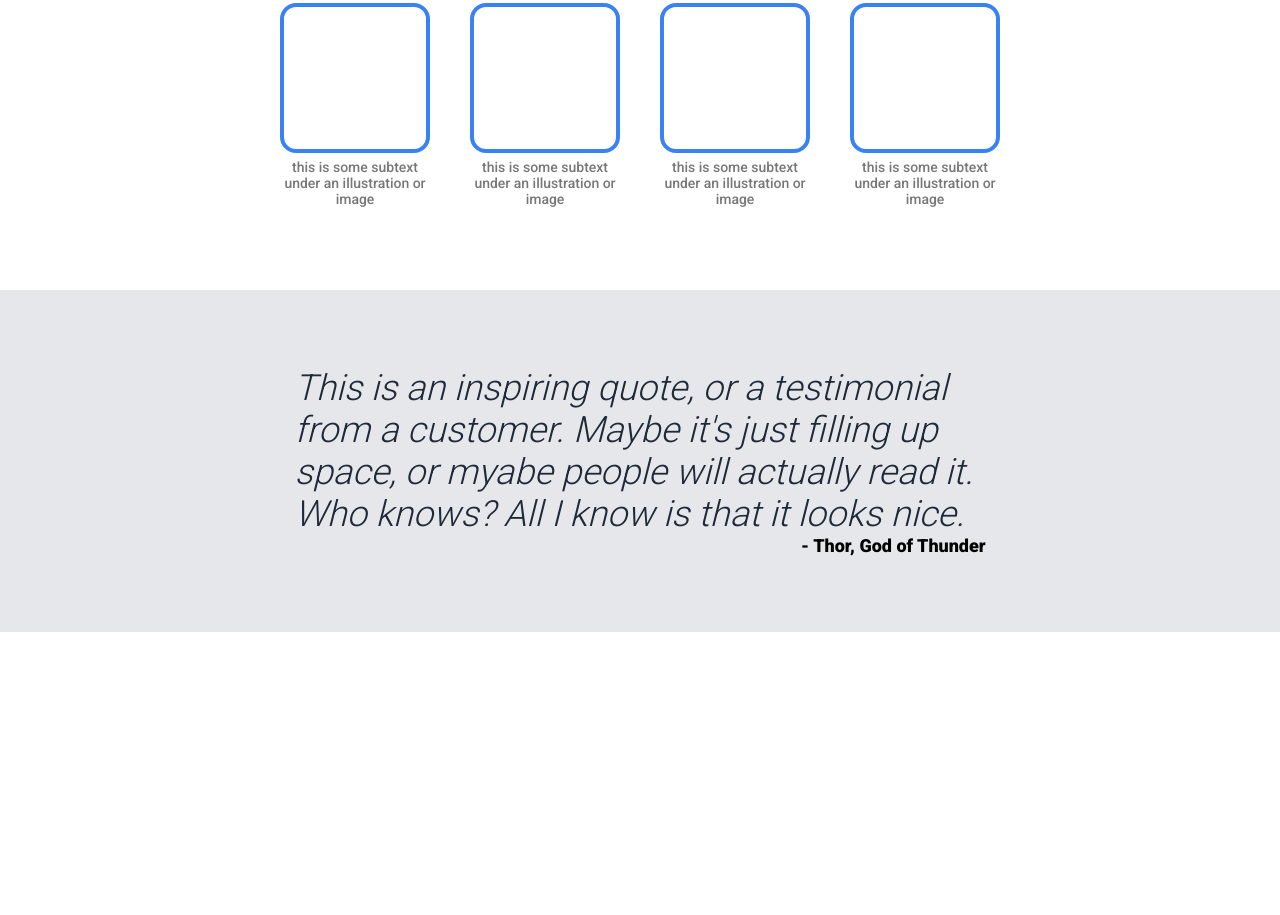
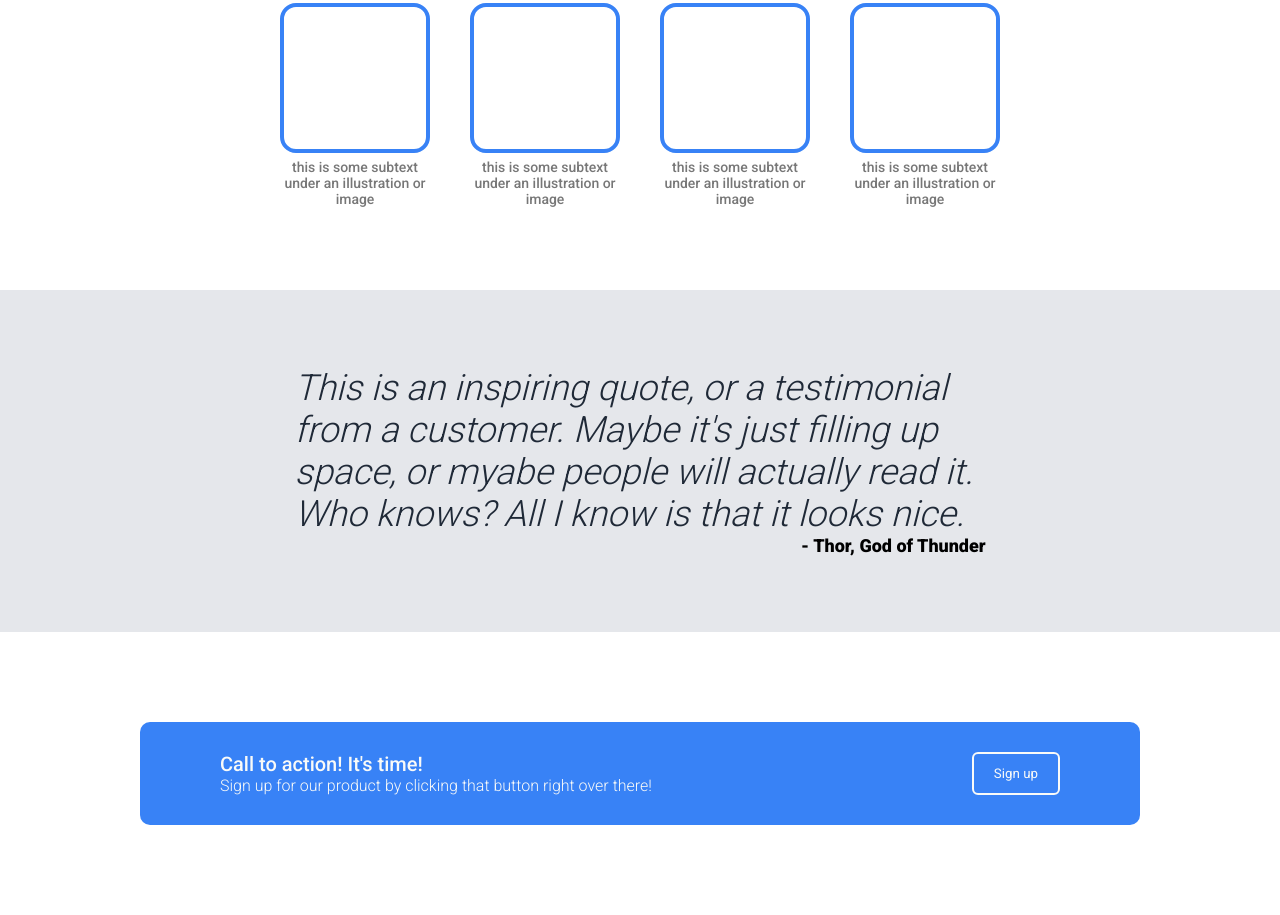
Before and after one commit to nicoalesi/landing-page, a plain HTML site: page index.html in a window 1280 px wide. Shown: the part 566-1481 px from the top of the page. Before the commit the page ends 1198 px from the top, so only its background shows below. Drawn offline with Linux system fonts and the light colour scheme.

Commit message:
new: add fourth section
Add fourth section: action.

```diff
--- a/index.css
+++ b/index.css
@@ -155,3 +155,47 @@
     font-size: 18px;
     margin-left: auto;
 }
+
+.action {
+    display: flex;
+    justify-content: center;
+    align-items: center;
+    padding-top: 7vw;
+    padding-bottom: 7vw;
+}
+
+.floater {
+    display: flex;
+    width: 80vw;
+    max-width: 1000px;
+    background-color: #3882F6;
+    padding-top: 30px;
+    padding-bottom: 30px;
+    padding-left: 80px;
+    padding-right: 80px;
+    border-radius: 10px;
+    justify-content: space-between;
+}
+
+.floater-main-text {
+    color: #F9FAF8;
+    font-size: 20px;
+    font-weight: 500;
+}
+
+.floater-text {
+    color: #F9FAF8;
+    font-size: 16px;
+    font-weight: 300;
+}
+
+.floater-button {
+    background-color: #3882F6;
+    border: 2px solid #F9FAF8;
+    color: #F9FAF8;
+    padding-top: 10px;
+    padding-bottom: 10px;
+    padding-left: 20px;
+    padding-right: 20px;
+    border-radius: 6px;
+}
--- a/index.html
+++ b/index.html
@@ -57,5 +57,14 @@
             <p class="quote-text">This is an inspiring quote, or a testimonial from a customer. Maybe it's just filling up space, or myabe people will actually read it. Who knows? All I know is that it looks nice.</p>
             <h4 class="quote-author">- Thor, God of Thunder</h4>
         </div>
+        <div class="action">
+            <div class="floater">
+                <div>
+                    <h3 class="floater-main-text">Call to action! It's time!</h3>
+                    <p class="floater-text">Sign up for our product by clicking that button right over there!</p>
+                </div>
+                <button class="floater-button">Sign up</button>
+            </div>
+        </div>
     </body>
 </html>
```
